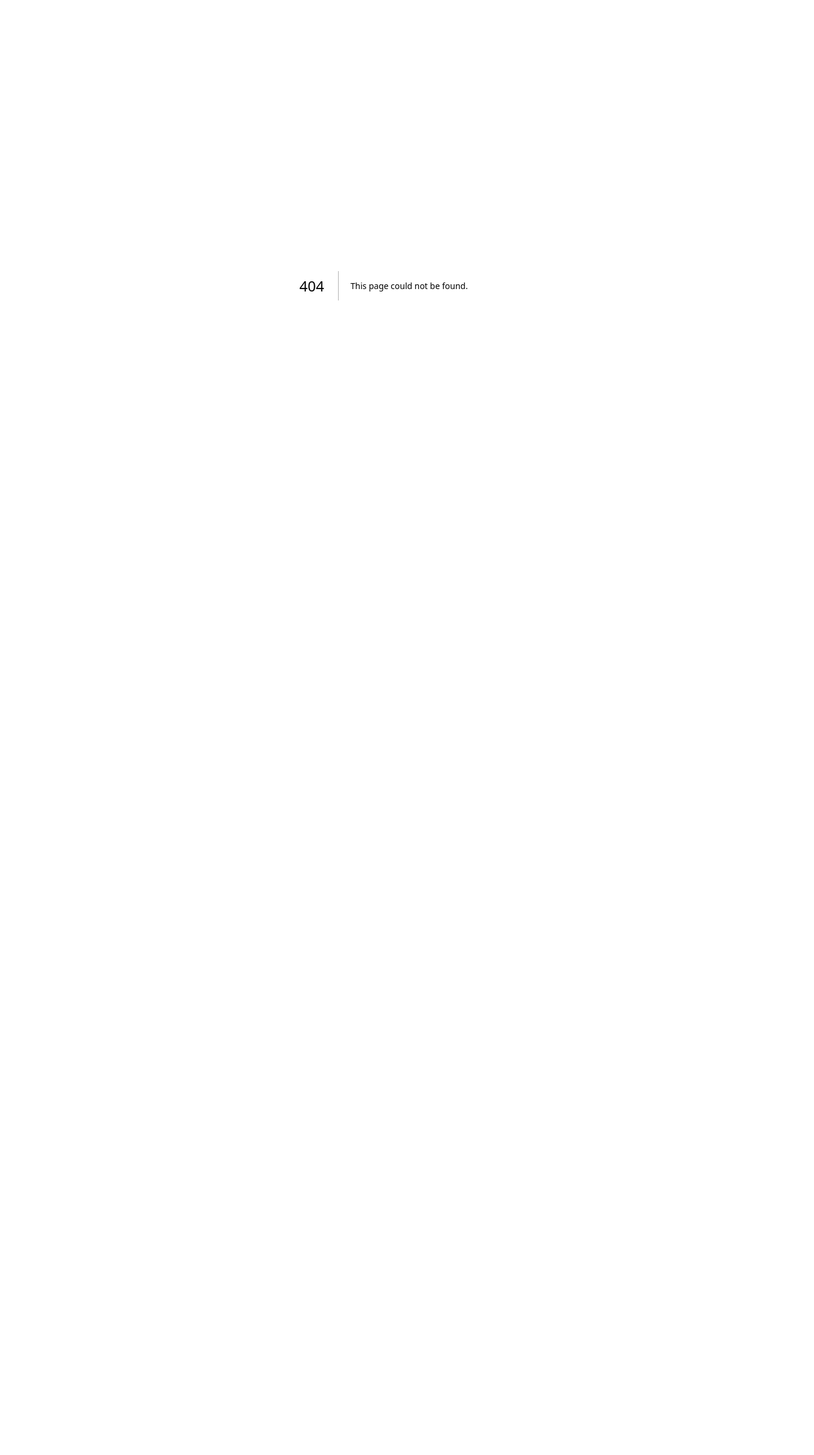
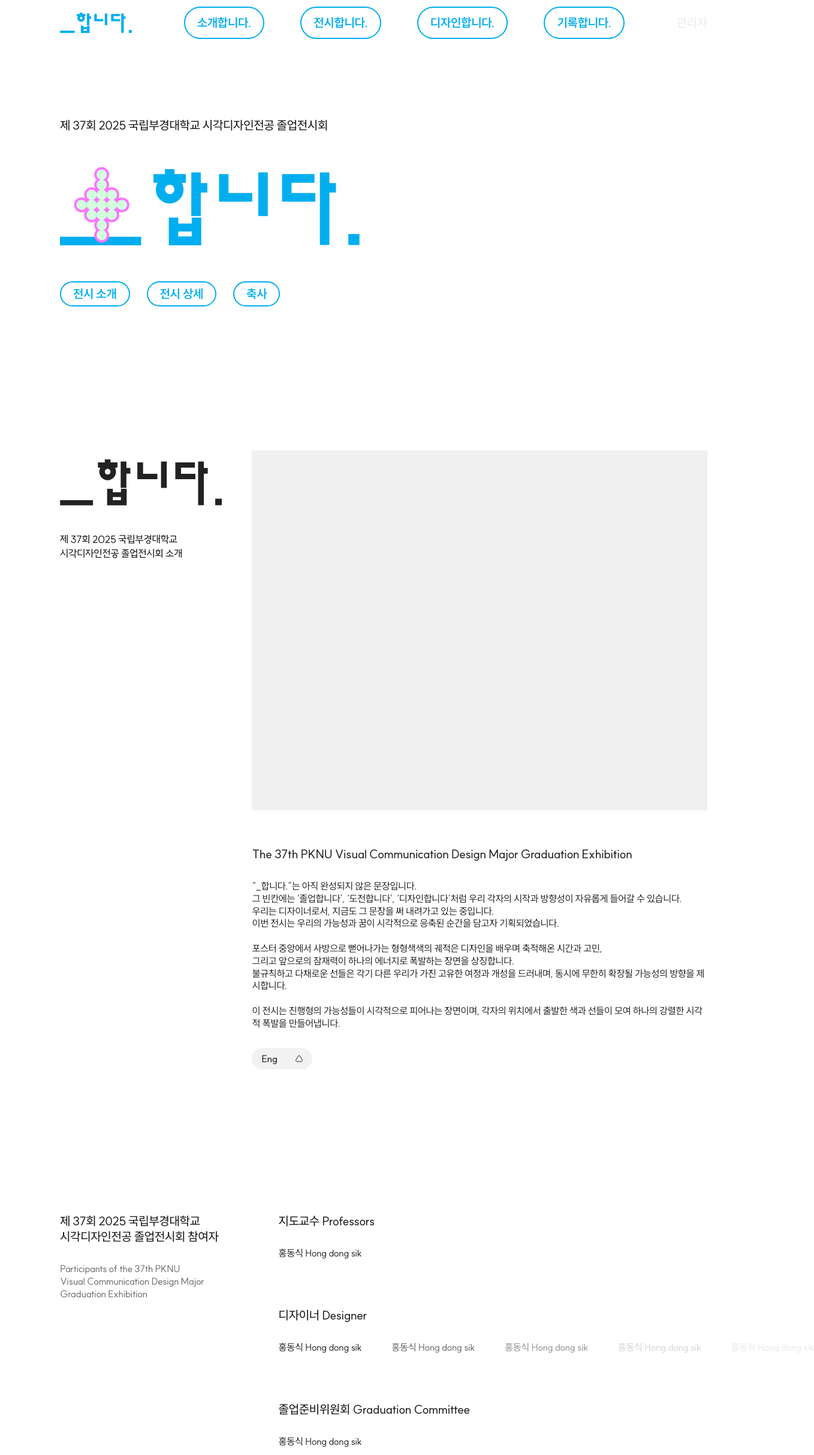
Before and after one commit to PKNU-VCD/pknu-vcd-fe, a Next.js app: page /introduce/introduction in a window 1280 px wide. Before the commit this address had no page. Shown: the top 2426 px of the page at 60% size, 1358 px wide, since content can reach past the window. Before the commit the page ends 876 px from the top, so only its background shows below. Built offline with nearby package versions, Linux system fonts and the light colour scheme.

Commit message:
feat: 전시소개 UI 및 스타일 추가

```diff
--- /dev/null
+++ b/src/app/introduce/introduction/page.styles.ts
@@ -0,0 +1,147 @@
+import { theme } from '@/styles/theme';
+import styled from '@emotion/styled';
+import { CommonWrapper, LogoContainer, LogoText, Wrapper } from '../common.styles';
+
+export const IntroductionWrapper = styled(CommonWrapper)``;
+
+export const LogoWrapper = styled.div`
+  position: relative;
+  display: flex;
+  flex-direction: row;
+  align-items: center;
+`;
+
+export const IntroductionLogoContainer = styled(LogoContainer)``;
+
+export const IntroductionLogoText = styled(LogoText)``;
+
+export const UnionWrapper = styled.div`
+  position: absolute;
+  top: 48%;
+  left: 14%;
+  transform: translate(-50%, -50%);
+`;
+
+export const ButtonContainer = styled.div`
+  display: flex;
+  flex-direction: row;
+  align-items: center;
+  gap: 28px;
+`;
+
+export const IntroductionContainer = styled(Wrapper)`
+  gap: 50px; // [ ] TODO: 실제 100px인데 겹치는 문제로 50px로 줄임
+`;
+
+export const IntroductionSubContainer = styled.div`
+  display: flex;
+  flex-direction: column;
+  gap: 60px;
+
+  img,
+  svg {
+    width: 100%;
+    height: auto;
+    max-height: 600px;
+    object-fit: contain;
+  }
+`;
+
+export const ContentContainer = styled.div`
+  display: flex;
+  flex-direction: column;
+  gap: 30px;
+  color: ${theme.colors.stroke};
+`;
+
+export const ContentTitle = styled.p`
+  font-size: ${theme.typography.medium.fontSize};
+  font-weight: ${theme.typography.medium.fontWeight};
+  line-height: ${theme.typography.medium.lineHeight};
+  letter-spacing: ${theme.typography.medium.letterSpacing};
+`;
+
+export const ContentDescription = styled.p`
+  font-size: ${theme.typography.regular.fontSize};
+  font-weight: ${theme.typography.regular.fontWeight};
+  line-height: ${theme.typography.regular.lineHeight};
+  letter-spacing: ${theme.typography.regular.letterSpacing};
+`;
+
+export const IconPlaceholder = styled.div`
+  width: 100%;
+  height: 600px;
+  background-color: #f0f0f0;
+`;
+
+export const ParticipantsContainer = styled(Wrapper)`
+  flex-direction: row;
+  gap: 100px;
+`;
+
+export const TextContainer = styled.div`
+  display: flex;
+  flex-direction: column;
+  gap: 30px;
+`;
+
+export const KoreanText = styled.p`
+  white-space: nowrap;
+  color: ${theme.colors.stroke};
+  font-size: ${theme.typography.medium.fontSize};
+  font-weight: ${theme.typography.medium.fontWeight};
+  line-height: ${theme.typography.medium.lineHeight};
+  letter-spacing: ${theme.typography.medium.letterSpacing};
+`;
+
+export const EnglishText = styled.p`
+  color: #666666;
+  font-size: ${theme.typography.regular.fontSize};
+  font-weight: ${theme.typography.regular.fontWeight};
+  line-height: ${theme.typography.regular.lineHeight};
+  letter-spacing: ${theme.typography.regular.letterSpacing};
+`;
+
+export const ParticipantsList = styled.div`
+  display: flex;
+  flex-direction: column;
+  gap: 80px;
+`;
+
+export const ParticipantItem = styled.div`
+  display: flex;
+  flex-direction: column;
+  gap: 30px;
+  color: ${theme.colors.stroke};
+`;
+
+export const ParticipantType = styled.p`
+  font-size: ${theme.typography.medium.fontSize};
+  font-weight: ${theme.typography.medium.fontWeight};
+  line-height: ${theme.typography.medium.lineHeight};
+  letter-spacing: ${theme.typography.medium.letterSpacing};
+`;
+
+export const ParticipantContent = styled.p`
+  font-size: ${theme.typography.regular.fontSize};
+  font-weight: ${theme.typography.regular.fontWeight};
+  line-height: ${theme.typography.regular.lineHeight};
+  letter-spacing: ${theme.typography.regular.letterSpacing};
+`;
+
+export const FadedTextContainer = styled.div`
+  display: flex;
+  flex-direction: row;
+  align-items: center;
+  gap: 50px;
+  white-space: nowrap;
+
+  font-size: ${theme.typography.regular.fontSize};
+  font-weight: ${theme.typography.regular.fontWeight};
+  line-height: ${theme.typography.regular.lineHeight};
+  letter-spacing: ${theme.typography.regular.letterSpacing};
+`;
+
+export const FadedText = styled.span<{ color: string }>`
+  color: ${({ color }) => color};
+`;
--- /dev/null
+++ b/src/app/introduce/introduction/page.tsx
@@ -0,0 +1,106 @@
+'use client';
+
+import ExhibitAside from '@/assets/icons/sub/exhibit_aside.svg';
+import IntroLogo from '@/assets/icons/sub/intro.svg';
+import ExhibitUnion from '@/assets/icons/sub/Union.svg';
+import ButtonList from '@/components/buttonlist/ButtonList';
+import Footer from '@/components/footer/Footer';
+import Header from '@/components/header/Header';
+import { TranslationPanel } from '@/components/translationPanel/TranslationPanel';
+import * as S from './page.styles';
+
+const FadedTextColors = [
+  '#222',
+  'rgba(34, 34, 34, 0.70)',
+  'rgba(34, 34, 34, 0.50)',
+  'rgba(34, 34, 34, 0.20)',
+  'rgba(34, 34, 34, 0.10)',
+];
+
+export default function Introduce() {
+  return (
+    <>
+      <Header headerType="main" />
+      <S.IntroductionWrapper>
+        <S.IntroductionLogoContainer>
+          <S.IntroductionLogoText>
+            제 37회 2025 국립부경대학교 시각디자인전공 졸업전시회
+          </S.IntroductionLogoText>
+          <S.LogoWrapper>
+            <IntroLogo />
+            <S.UnionWrapper>
+              <ExhibitUnion />
+            </S.UnionWrapper>
+          </S.LogoWrapper>
+          <ButtonList />
+        </S.IntroductionLogoContainer>
+      </S.IntroductionWrapper>
+      <S.IntroductionContainer>
+        <ExhibitAside />
+        <S.IntroductionSubContainer>
+          <S.IconPlaceholder />
+          <S.ContentContainer>
+            <S.ContentTitle>
+              The 37th PKNU Visual Communication Design Major Graduation Exhibition
+            </S.ContentTitle>
+            <S.ContentDescription>
+              “_합니다.”는 아직 완성되지 않은 문장입니다.
+              <br />
+              그 빈칸에는 ‘졸업합니다’, ‘도전합니다’, ‘디자인합니다’처럼 우리 각자의 시작과 방향성이
+              자유롭게 들어갈 수 있습니다.
+              <br />
+              우리는 디자이너로서, 지금도 그 문장을 써 내려가고 있는 중입니다.
+              <br />
+              이번 전시는 우리의 가능성과 꿈이 시각적으로 응축된 순간을 담고자 기획되었습니다.
+              <br />
+              <br />
+              포스터 중앙에서 사방으로 뻗어나가는 형형색색의 궤적은 디자인을 배우며 축적해온 시간과
+              고민, <br />
+              그리고 앞으로의 잠재력이 하나의 에너지로 폭발하는 장면을 상징합니다. <br />
+              불규칙하고 다채로운 선들은 각기 다른 우리가 가진 고유한 여정과 개성을 드러내며,
+              동시에 무한히 확장될 가능성의 방향을 제시합니다.
+              <br />
+              <br />이 전시는 진행형의 가능성들이 시각적으로 피어나는 장면이며, 각자의 위치에서
+              출발한 색과 선들이 모여 하나의 강렬한 시각적 폭발을 만들어냅니다.
+            </S.ContentDescription>
+            <TranslationPanel text={'\"_합니다.\" is an unfinished sentence\n'} />
+          </S.ContentContainer>
+        </S.IntroductionSubContainer>
+      </S.IntroductionContainer>
+      <S.ParticipantsContainer>
+        <S.TextContainer>
+          <S.KoreanText>
+            제 37회 2025 국립부경대학교
+            <br /> 시각디자인전공 졸업전시회 참여자
+          </S.KoreanText>
+          <S.EnglishText>
+            Participants of the 37th PKNU
+            <br /> Visual Communication Design Major
+            <br /> Graduation Exhibition
+          </S.EnglishText>
+        </S.TextContainer>
+        <S.ParticipantsList>
+          <S.ParticipantItem>
+            <S.ParticipantType>지도교수 Professors</S.ParticipantType>
+            <S.ParticipantContent>홍동식 Hong dong sik</S.ParticipantContent>
+          </S.ParticipantItem>
+          <S.ParticipantItem>
+            <S.ParticipantType>디자이너 Designer</S.ParticipantType>
+            <S.FadedTextContainer>
+              {FadedTextColors.map((color, index) => (
+                <S.FadedText key={index} color={color}>
+                  홍동식 Hong dong sik
+                </S.FadedText>
+              ))}
+            </S.FadedTextContainer>
+          </S.ParticipantItem>
+          <S.ParticipantItem>
+            <S.ParticipantType>졸업준비위원회 Graduation Committee</S.ParticipantType>
+            <S.ParticipantContent>홍동식 Hong dong sik</S.ParticipantContent>
+          </S.ParticipantItem>
+        </S.ParticipantsList>
+      </S.ParticipantsContainer>
+      <Footer footerType="sub" />
+    </>
+  );
+}
```
